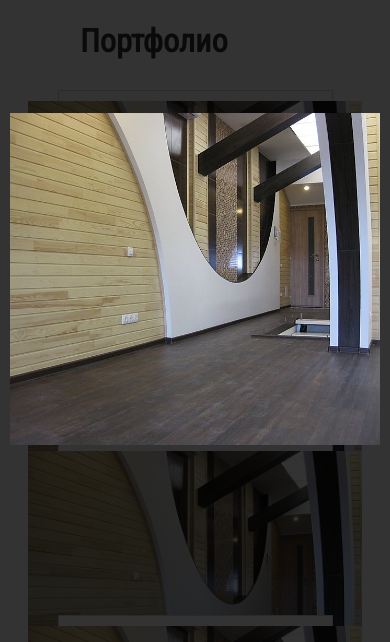
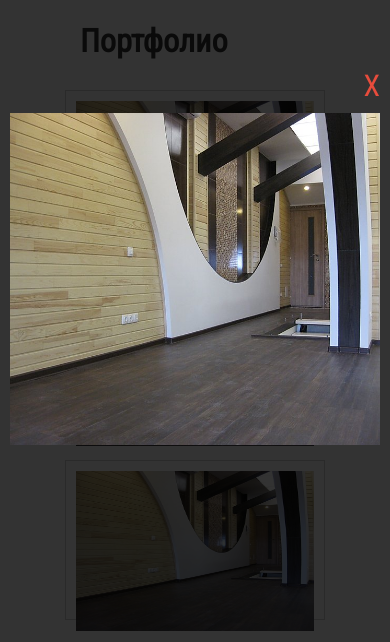
Before and after one commit to s13ls/stroy-design, a website: page pages/portfolio/index.html in a window 390 px wide. Both pictures are taken after a click on the link 195 px from the left and 308 px from the top of the page. Shown: the part 143-785 px from the top of the page. Drawn offline with nearby package versions, Linux system fonts and the light colour scheme; a web font is replaced by a local one.

Commit message:
finaly..... portfolio

```diff
--- a/pages/portfolio/index.html
+++ b/pages/portfolio/index.html
@@ -85,7 +85,7 @@
         <div id="popup" class="popup">
             <div class="popup__body">
                 <div class="popup__content">
-                    <a href="#" class="popup__close">X</a>
+                    <div href="#" class="popup__close">X</div>
                     <img src="img/1.jpg" alt="">
                 </div>
             </div>
--- a/pages/portfolio/js/script.js
+++ b/pages/portfolio/js/script.js
@@ -31,10 +31,12 @@ $(document).ready(function() {
 
     $('.portfolio__item').click(function(event) {
         $('.popup').addClass('active');
+        $('body').addClass('lock');
     });
 
     $('.popup__close').click(function(event) {
         $('.popup').removeClass('active');
+        $('body').removeClass('lock');
     });
 
 
--- a/pages/portfolio/portfolio.scss
+++ b/pages/portfolio/portfolio.scss
@@ -8,7 +8,7 @@
 }
 
 body.lock {
-
+    overflow: hidden;
 }
 
 p {
@@ -222,6 +222,9 @@ a {
     }
 
     @media (max-width: 768px) {
+        &__portfolio {
+            display: none;
+        }
         &__call {
             margin-left: 0;
             padding-right: 30px;
@@ -616,9 +619,14 @@ a {
 
     @media (max-width: 460px){
         &__item {
-            width: 275px;
-            height: 150px;
+            width: 260px;
+            height: 160px;
             margin: 0 auto 25px auto;
+
+            img {
+                width: 240px;
+                height: 160px;
+            }
 
             &-title, &-company, &-goods {
                 height: 25px;
@@ -765,6 +773,13 @@ a {
         font-size: 30px;
         color: #e74c3c;
     }
+    @media (max-width: 450px) {
+        &__close {
+            right: 0;
+            top: -50px;
+        }
+
+    }
 
 }
 
```
Also changed, not shown: pages/portfolio/portfolio.css.
